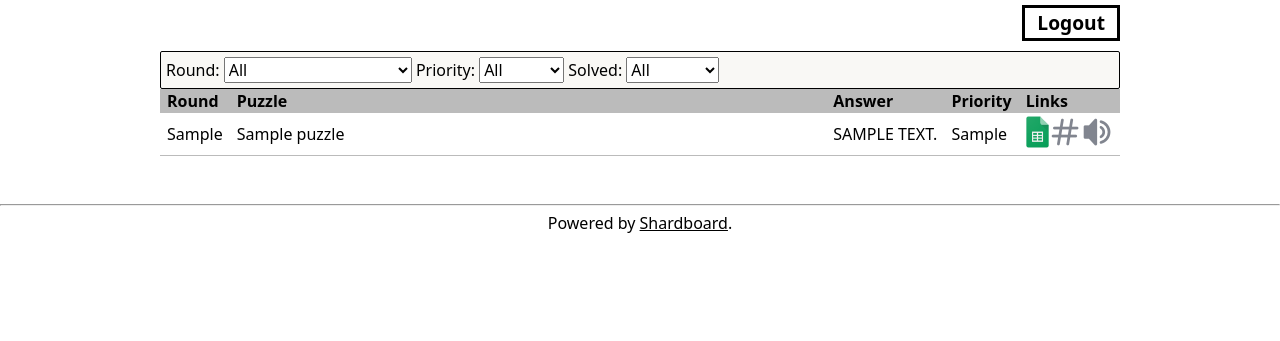
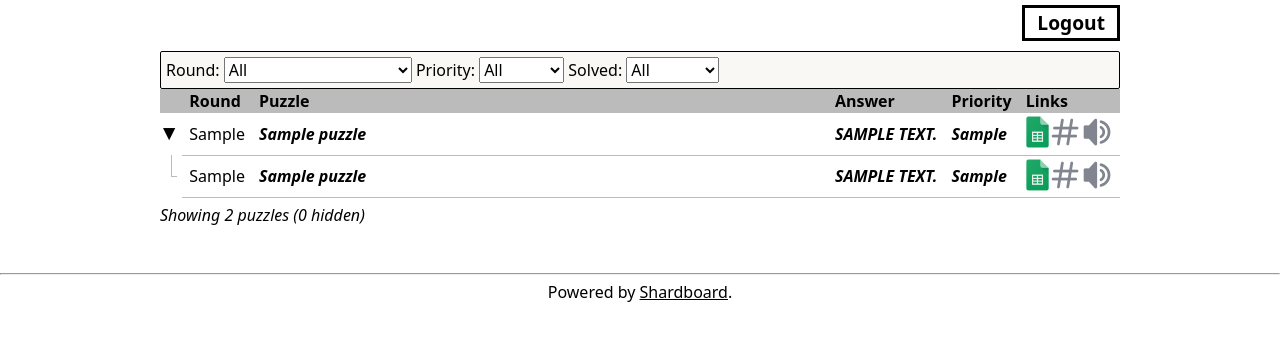
Before and after one commit to 17thshardpuzzleteam/Shardboard, a Django app: page / in a window 1280 px wide. Shown: the top 341 px of the page. Run offline with Django 4.2, Linux system fonts and the light colour scheme; a user stored in the database is signed in; tables that the repository leaves empty hold one stand-in row (values such as "Sample post"); parts of the project's set-up code (start-up, migrations or seed data) failed here and were passed over; some libraries are stand-ins or nearby versions.

Commit message:
group puzzles under metas

```diff
--- a/hunts/models.py
+++ b/hunts/models.py
@@ -58,7 +58,7 @@ class Puzzle(models.Model):
     is_meta = models.BooleanField(verbose_name='Is Meta?', default=False)
     hunt = models.ForeignKey(Hunt, on_delete=models.CASCADE)
     rounds = models.ManyToManyField(Round)
-    metas = models.ManyToManyField('self', symmetrical=False)
+    feeders = models.ManyToManyField('self', related_name='feeding', symmetrical=False)
 
     class Meta:
         constraints = [
--- a/hunts/static/css/puzzle-table.css
+++ b/hunts/static/css/puzzle-table.css
@@ -1,12 +1,19 @@
 .puzzle-table {
     border-collapse: collapse;
+    height: fit-content;
 }
 
 .puzzle-table-row, .puzzle-table-row td {
-    border: none
+    border: none;
+    height: 100%;
 }
 
-.puzzle-table-row:not(.header) {
+.puzzle-table-row.meta td:nth-child(n+3) {
+    font-weight: bold;
+    font-style: italic;
+}
+
+.puzzle-table-row:not(.header) td:nth-child(n+2) {
     border-bottom: 1px solid var(--accent-color);
 }
 
@@ -23,7 +30,11 @@
     padding: 3px 7px;
 }
 
-.puzzle-table-row td:nth-child(2) {
+.puzzle-table-row td:nth-child(1):not(:has(.meta-collapser)) {
+    vertical-align: top;
+}
+
+.puzzle-table-row td:nth-child(3) {
     width: 100%;
 }
 
@@ -39,3 +50,41 @@
     display: flex;
     white-space: nowrap;
 }
+
+.puzzle-table-row .meta-collapser {
+    cursor: pointer;
+    text-align: center;
+    transform: rotate(90deg);
+    user-select: none;
+}
+
+.puzzle-table-row .meta-collapser.collapsed {
+    transform: rotate(0);
+}
+
+.puzzle-table-row.collapsed, .puzzle-table-row.filtered:not(.meta) {
+    display: none;
+}
+
+.puzzle-table-row.filtered.meta td:nth-child(n + 2) {
+    visibility: hidden;
+}
+
+.puzzle-table-row .puzzle-filler {
+    display: none;
+}
+
+.puzzle-table-row.filtered.meta .puzzle-filler {
+    display: block;
+    visibility: visible;
+    font-weight: normal;
+}
+
+.puzzle-table-row.filtered.meta .puzzle-name {
+    display: none;
+}
+
+.puzzle-table-summary {
+    font-style: italic;
+    margin-top: 0.5em;
+}
--- a/hunts/templates/components/filter-dialog.html
+++ b/hunts/templates/components/filter-dialog.html
@@ -14,6 +14,7 @@
             <option value="Low">Low</option>
             <option value="Medium">Medium</option>
             <option value="High">High</option>
+            <option value="Stuck">Stuck</option>
         </select>
         <label for="filter-solved">Solved:</label>
         <select id="filter-solved">
@@ -57,20 +58,22 @@
 
     function applyFilter() {
         for (const child of document.getElementById('puzzle-table').children[0].children) {
-            if (child.id !== 'puzzle-table-header') {
+            if (child.tagName === 'TR' && child.id !== 'puzzle-table-header') {
                 const cells = child.children;
                 let show = true;
-                show &= matchesFilter('round', cells[0].textContent.trim());
-                show &= matchesFilter('priority', cells[3].textContent.trim());
-                show &= matchesSolvedFilter(cells[3].textContent.trim());
+                show &= matchesFilter('round', cells[1].textContent.trim());
+                show &= matchesFilter('priority', cells[4].textContent.trim());
+                show &= matchesSolvedFilter(cells[4].textContent.trim());
 
                 if (show) {
-                    child.style.display = null;
+                    child.classList.remove('filtered');
                 } else {
-                    child.style.display = 'none';
+                    child.classList.add('filtered');
                 }
             }
         }
+        updateSummary();
+        updateMetaSubsets();
     }
 
     function matchesFilter(filterType, item) {
--- /dev/null
+++ b/hunts/templates/components/puzzle-table-row.html
@@ -0,0 +1,36 @@
+{% load static %}
+<tr class="puzzle-table-row{% if puzzle.is_meta %} meta meta-{{ puzzle.id }}{% endif %}{% if from_meta is not None %} from-meta-{{ from_meta.id }}{% endif %}">
+    <td style="padding: 0 5px">
+        {% if puzzle.is_meta %}
+            <div id="meta-{{ puzzle.id }}-collapser" class="meta-collapser">
+                &#9654;
+            </div>
+        {% endif %}
+    </td>
+    <td>
+        {% for round in puzzle.rounds.all %}
+            {{ round.marker }}
+        {% endfor %}
+    </td>
+    <td>
+        <div class="puzzle-name">{{ puzzle.name }}</div>
+        {% if puzzle.is_meta %}
+            <div class="puzzle-filler">(This metapuzzle does not match the current filters.)</div>
+        {% endif %}
+    </td>
+    <td><div class="answer">{% if puzzle.answer is not None %}{{ puzzle.answer.upper }}{% endif %}</div></td>
+    <td>{{ puzzle.priority }}</td>
+    <td>
+        <div class="links">
+            <a href="{{ puzzle.spreadsheet_link }}" target="_blank">
+                <img class="icon" src="{% static 'images/sheets_icon.png' %}" alt="Spreadsheet" title="Spreadsheet">
+            </a>
+            <a href="https://discord.com/channels/{{ puzzle.hunt.guild_id }}/{{ puzzle.channel_id }}" target="_blank">
+                <img class="icon" src="{% static 'images/text_channel_icon.png' %}" alt="Text channel" title="Text channel">
+            </a>
+            <a href="https://discord.com/channels/{{ puzzle.hunt.guild_id }}/{{ puzzle.voice_channel_id }}" target="_blank">
+                <img class="icon" src="{% static 'images/voice_channel_icon.png' %}" alt="Voice channel" title="Voice channel">
+            </a>
+        </div>
+    </td>
+</tr>
--- a/hunts/templates/index.html
+++ b/hunts/templates/index.html
@@ -11,38 +11,114 @@
         {% include 'components/filter-dialog.html' %}
         <table id="puzzle-table" class="puzzle-table">
             <tr id="puzzle-table-header" class="puzzle-table-row header">
+                <td></td>
                 <td>Round</td>
                 <td>Puzzle</td>
                 <td>Answer</td>
                 <td>Priority</td>
                 <td>Links</td>
             </tr>
-            {% for puzzle in puzzles %}
-              <tr class="puzzle-table-row">
-                <td>
-                    {% for round in puzzle.rounds.all %}
-                        {{ round.marker }}
-                    {% endfor %}
-                </td>
-                <td>{{ puzzle.name }}</td>
-                <td><div class="answer">{% if puzzle.answer is not None %}{{ puzzle.answer.upper }}{% endif %}</div></td>
-                <td>{{ puzzle.priority }}</td>
-                <td>
-                    <div class="links">
-                        <a href="{{ puzzle.spreadsheet_link }}" target="_blank">
-                            <img class="icon" src="{% static 'images/sheets_icon.png' %}" alt="Spreadsheet" title="Spreadsheet">
-                        </a>
-                        <a href="https://discord.com/channels/{{ puzzle.hunt.guild_id }}/{{ puzzle.channel_id }}" target="_blank">
-                            <img class="icon" src="{% static 'images/text_channel_icon.png' %}" alt="Text channel" title="Text channel">
-                        </a>
-                        <a href="https://discord.com/channels/{{ puzzle.hunt.guild_id }}/{{ puzzle.voice_channel_id }}" target="_blank">
-                            <img class="icon" src="{% static 'images/voice_channel_icon.png' %}" alt="Voice channel" title="Voice channel">
-                        </a>
-                    </div>
-                </td>
-              </tr>
+            {% for puzzle_set in puzzle_sets %}
+                {% if puzzle_set.meta is not None %}
+                    {% include 'components/puzzle-table-row.html' with puzzle=puzzle_set.meta %}
+                    <script>
+                        const collapser = document.getElementById('meta-{{ puzzle_set.meta.id }}-collapser');
+                        function toggleCollapse(forceOpen) {
+                            const puzzles = document.getElementsByClassName('from-meta-{{ puzzle_set.meta.id }}');
+                            if (collapser.classList.contains('collapsed') || forceOpen === true) {
+                                collapser.classList.remove('collapsed');
+                                for (const puzzle of puzzles) {
+                                    puzzle.classList.remove('collapsed');
+                                }
+                            } else {
+                                collapser.classList.add('collapsed');
+                                for (const puzzle of puzzles) {
+                                    puzzle.classList.add('collapsed');
+                                }
+                            }
+                            updateSummary();
+                            updateMetaSubsets();
+                        }
+                        collapser.addEventListener('click', toggleCollapse);
+                    </script>
+                {% endif %}
+                {% for puzzle in puzzle_set.puzzles %}
+                    {% include 'components/puzzle-table-row.html' with puzzle=puzzle from_meta=puzzle_set.meta %}
+                {% endfor %}
             {% endfor %}
         </table>
+        <div id="puzzle-table-summary" class="puzzle-table-summary"></div>
+        <script>
+            const summary = document.getElementById('puzzle-table-summary');
+            function updateSummary() {
+                const hidden = document.querySelectorAll('.puzzle-table-row.collapsed:not(.filtered)').length;
+                const showing = document.querySelectorAll('.puzzle-table-row:not(.header):not(.filtered):not(.collapsed)').length;
+                summary.innerText = 'Showing ' + showing + ' puzzle' + (showing === 1 ? '' : 's ' ) + ' (' + hidden + ' hidden)';
+            }
+            updateSummary();
+            const table = document.getElementById('puzzle-table').children[0];
+            function updateMetaSubsets() {
+                const children = table.children;
+                for (let r = 0; r < children.length; r++) {
+                    const row = children[r];
+                    let fromMetaClass = undefined;
+                    for (const className of row.classList) {
+                        if (className.startsWith('from-meta-')) {
+                            fromMetaClass = className;
+                        }
+                    }
+                    if (fromMetaClass) {
+                        if (row.tagName === 'TR') {
+                            const cell = row.children[0];
+                            let nextVisibleRow = undefined;
+                            for (let nr = r + 1; nr < children.length; nr++) {
+                                const classList = children[nr].classList;
+                                if (!classList.contains(fromMetaClass)) {
+                                    break;
+                                } else if (!classList.contains('filtered')) {
+                                    nextVisibleRow = children[nr];
+                                    break;
+                                }
+                            }
+                            if (!nextVisibleRow || !nextVisibleRow.classList.contains(fromMetaClass)) {
+                                cell.innerHTML =
+                                    '<div style="display: inline-block; height: 50%; width: 46%;"></div>'
+                                    + '<div style="display: inline-block; height: 50%; width: 46%; border-left: 1px solid var(--accent-color); border-bottom: 1px solid var(--accent-color);"></div>'
+                            } else {
+                                cell.innerHTML =
+                                    '<div style="height: 100%; width: 48%; border-right: 1px solid var(--accent-color);"></div>'
+                            }
+                        }
+                    } else if (row.classList.contains('meta')) {
+                        let metaClass = undefined;
+                        for (const className of row.classList) {
+                            if (className.startsWith('meta-')) {
+                                metaClass = className;
+                            }
+                        }
+                        const fromMetaClass = 'from-' + metaClass;
+                        let hasVisibleChildren = false;
+                        for (let nr = r + 1; nr < children.length; nr++) {
+                            const classList = children[nr].classList;
+                            if (children[nr].tagName === 'TR') {
+                                if (!classList.contains(fromMetaClass)) {
+                                    break;
+                                } else if (!classList.contains('filtered')) {
+                                    hasVisibleChildren = true;
+                                    break;
+                                }
+                            }
+                        }
+                        if (!hasVisibleChildren && row.classList.contains('filtered')) {
+                            row.style.display = 'none';
+                        } else {
+                            row.style.display = null;
+                        }
+                    }
+                }
+            }
+            updateMetaSubsets();
+        </script>
     {% else %}
     <h1>Welcome to Shardboard!</h1>
     <div>
--- a/hunts/views.py
+++ b/hunts/views.py
@@ -6,7 +6,18 @@ from hunts.models import Puzzle, Round
 
 @require_GET
 def index(request):
+    puzzles = Puzzle.objects.filter(hunt__web_user_id=request.user.id)
+    puzzle_sets = []
+    for meta in puzzles.filter(is_meta=True).order_by('-unlock_time'):
+        puzzle_sets.append({
+            'meta': meta,
+            'puzzles': meta.feeders.order_by('-unlock_time')
+        })
+    puzzle_sets.append({
+        'meta': None,
+        'puzzles': puzzles.filter(feeding__isnull=True, is_meta=False)
+    })
     return render(request, 'index.html', {
-        'puzzles': Puzzle.objects.filter(hunt__web_user_id=request.user.id).order_by('-unlock_time'),
+        'puzzle_sets': puzzle_sets,
         'rounds': Round.objects.filter(hunt__web_user_id=request.user.id)
     })
```
Also changed, not shown: hunts/migrations/0005_rename_metas_puzzle_feeders.py (added), hunts/migrations/0006_alter_puzzle_feeders.py (added).
